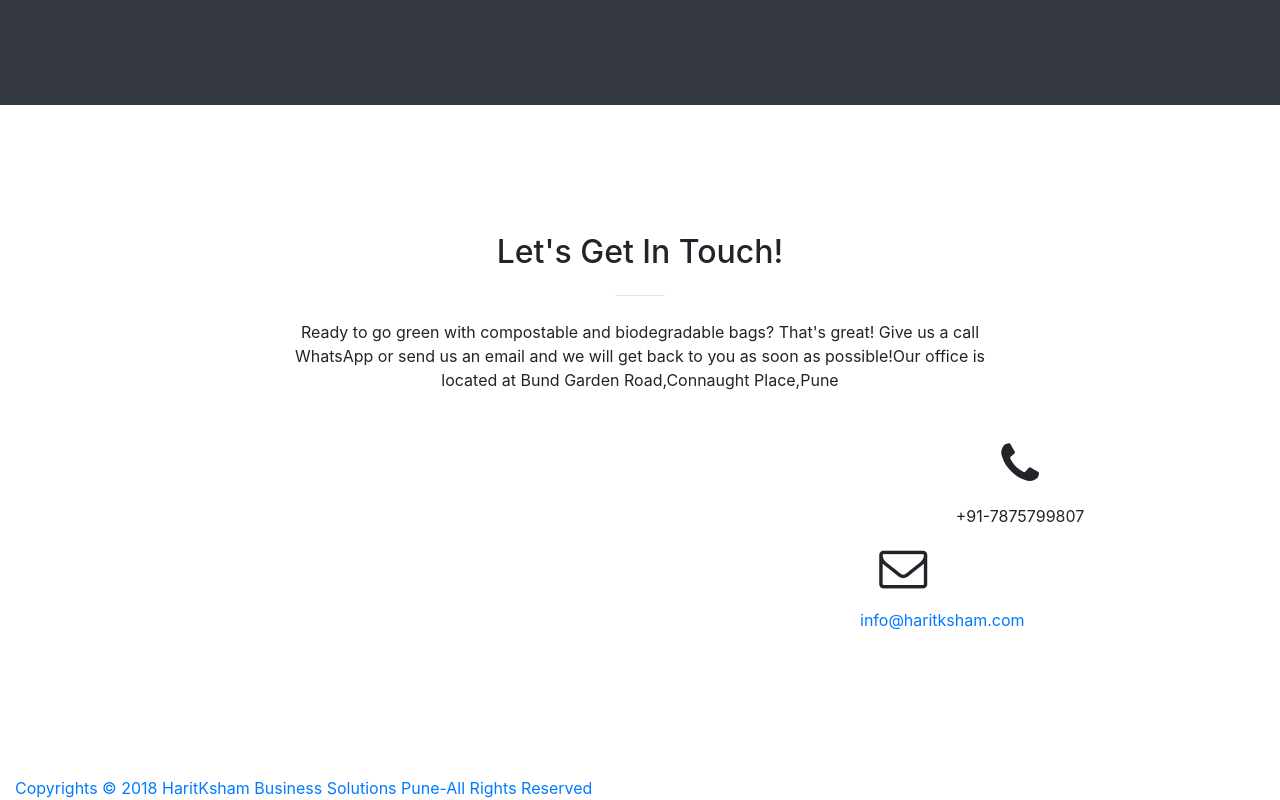
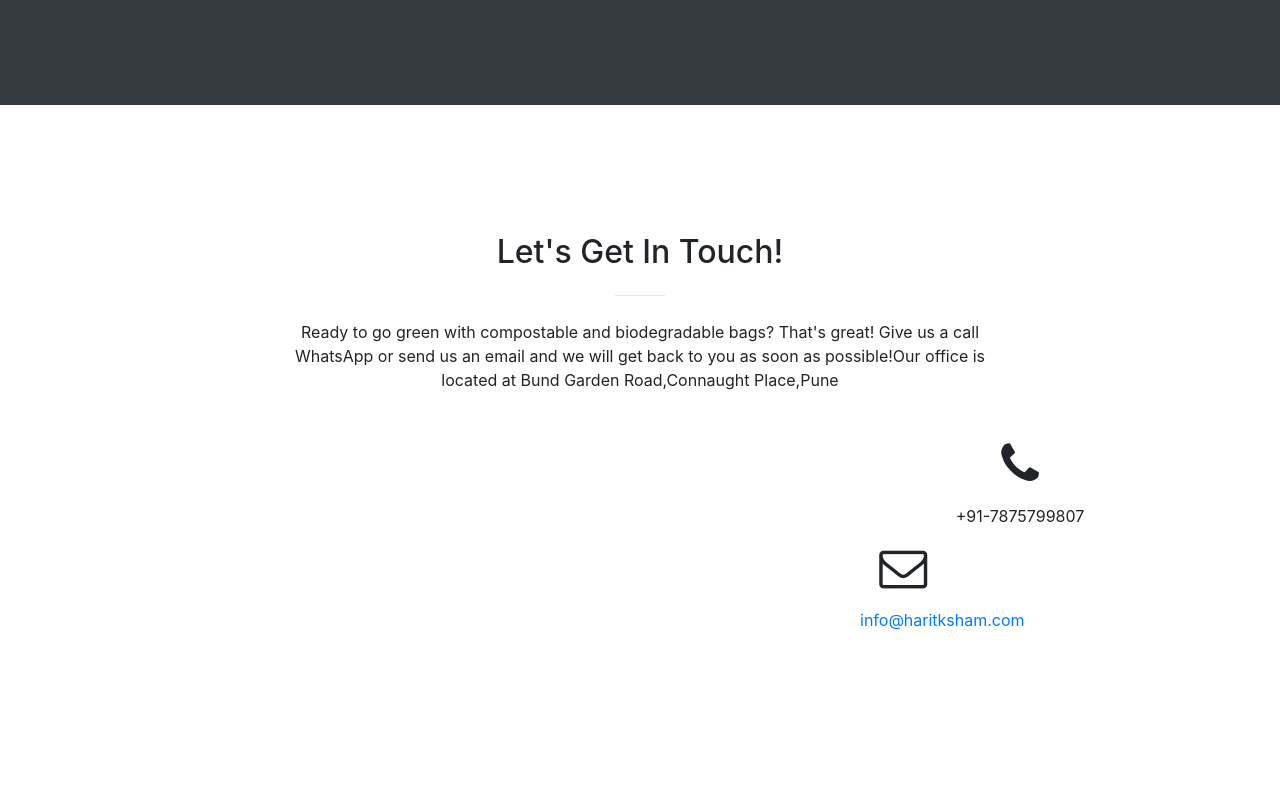
Before and after one commit to khanshahbaz786/khanshahbaz786.github.io, a website with bundled scripts: page index.html in a window 1280 px wide. Shown: the part 2924-3724 px from the top of the page. After the commit the page ends 3700 px from the top, so only its background shows below. Built offline with nearby package versions, Linux system fonts and the light colour scheme.

Commit message:
Update index.html

```diff
--- a/index.html
+++ b/index.html
@@ -267,11 +267,5 @@
 
     <!-- Custom scripts for this template -->
     <script src="js/creative.min.js"></script>
-        <!-- Footer -->
-<footer>
-<div class="col-md-12">
-Copyrights © 2018 HaritKsham Business Solutions Pune-All Rights Reserved
-</div>
-</footer>
 </body>
 </html>
```
